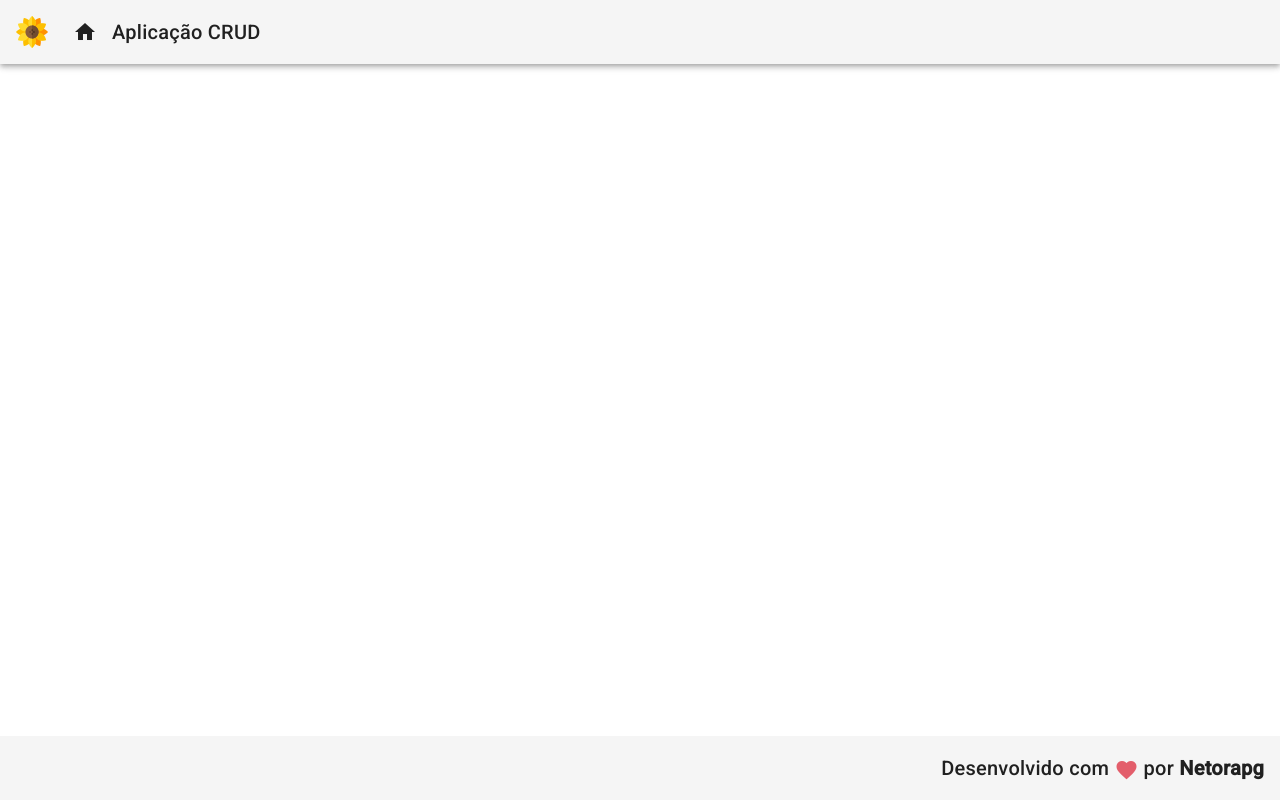
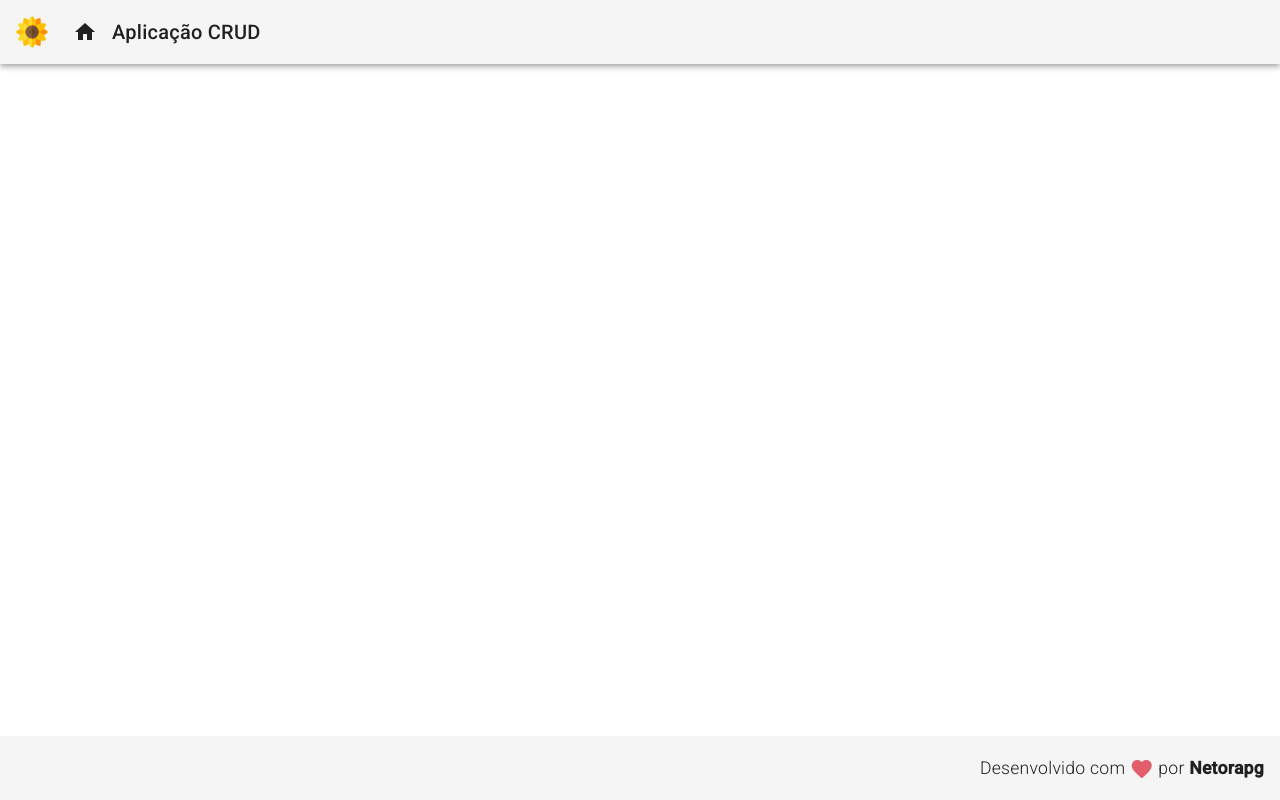
Before and after one commit to netorapg/CRUDInAngular, an Angular app in the folder frontend/: page / in a window 1280 px wide. Built offline with nearby package versions, Linux system fonts and the light colour scheme.

Commit message:
rodapé concluido

```diff
--- a/frontend/src/app/components/template/footer/footer.component.css
+++ b/frontend/src/app/components/template/footer/footer.component.css
@@ -5,3 +5,8 @@
     display: flex;
     justify-content: flex-end;
 }
+
+.footer span {
+    font-size: 1.1rem;
+    font-weight: 300;
+}
```
